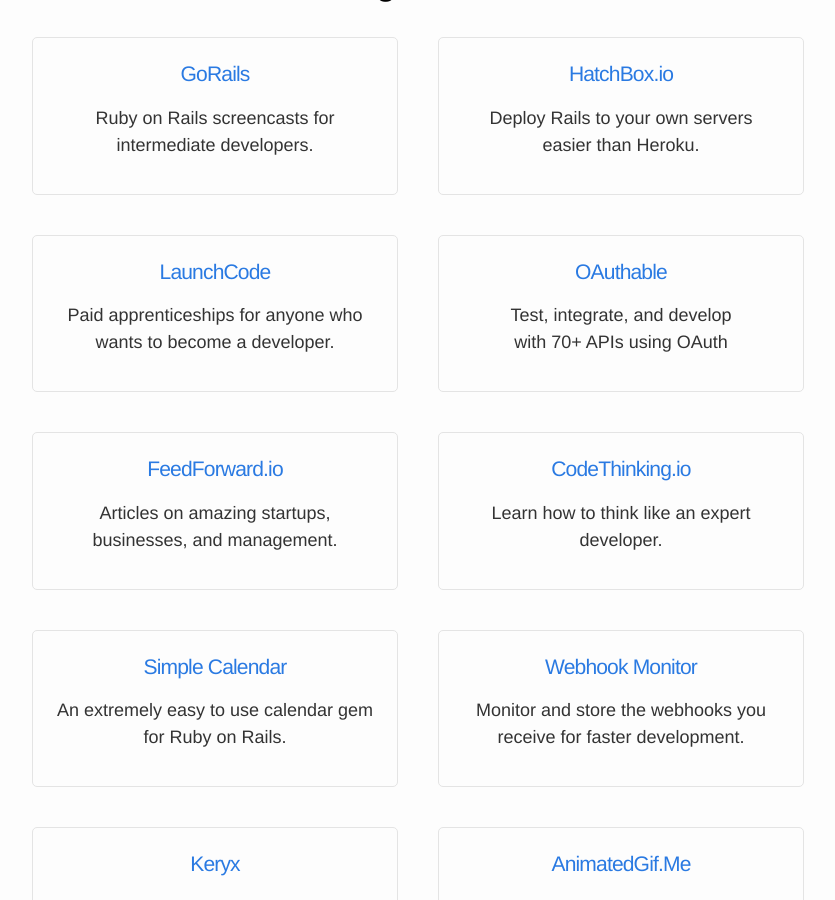
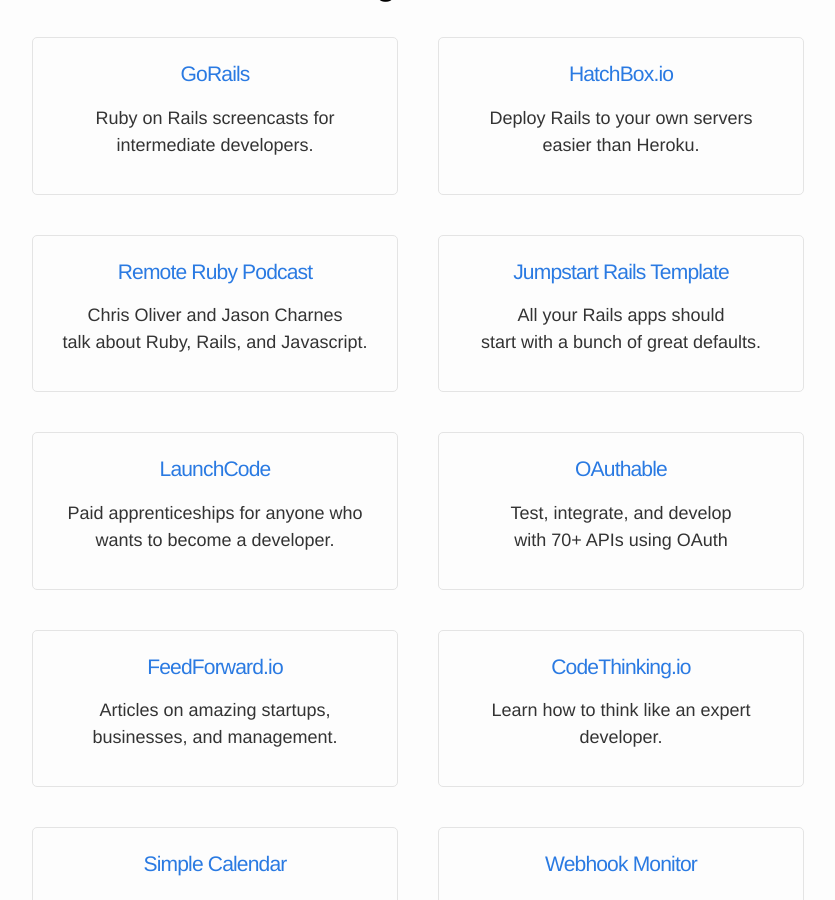
Before and after one commit to excid3/excid3.com, a Jekyll site: the page built from index.html, in a window 1280 px wide and 900 px high, scrolled down 395 px. Shown: the whole window, without its empty margins (208-1043 px from the left). Built offline with Jekyll 4.4.1, drawn with Linux system fonts in a browser that asks for light colours; comment, search, counter and statistics services are not loaded.

Commit message:
Add remote ruby and jumpstart

```diff
--- a/index.html
+++ b/index.html
@@ -12,9 +12,17 @@ layout: default
       <h3>GoRails</h3>
       <p>Ruby on Rails screencasts for intermediate developers.</p>
     </a>
-    <a href="https://hatch.gorails.com" target="_blank" class="built">
+    <a href="https://hatchbox.io" target="_blank" class="built">
       <h3>HatchBox.io</h3>
       <p>Deploy Rails to your own servers<br/> easier than Heroku.</p>
+    </a>
+    <a href="https://remoteruby.transistor.fm" target="_blank" class="built">
+      <h3>Remote Ruby Podcast</h3>
+      <p>Chris Oliver and Jason Charnes<br/> talk about Ruby, Rails, and Javascript.</p>
+    </a>
+    <a href="http://jumpstartrails.com" target="_blank" class="built">
+      <h3>Jumpstart Rails Template</h3>
+      <p>All your Rails apps should<br/> start with a bunch of great defaults.</p>
     </a>
     <a href="https://www.launchcode.org/" target="_blank" class="built">
       <h3>LaunchCode</h3>
```
